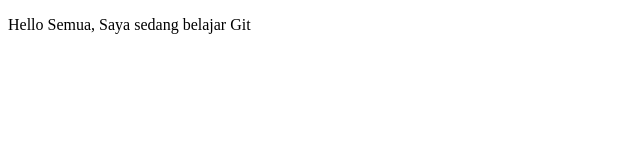
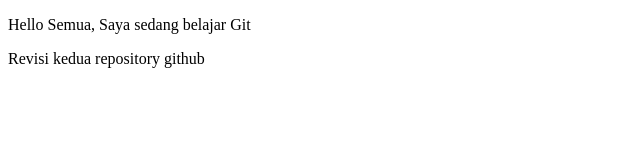
Before and after one commit to Ahmadzhda99/belajar-git, a plain HTML site: page index.html in a window 1280 px wide. Shown: the whole page, without its empty margins (0-640 px from the left). Drawn offline with Linux system fonts and the light colour scheme.

Commit message:
Ubah index

```diff
--- a/index.html
+++ b/index.html
@@ -2,9 +2,10 @@
 <html>
     <head>
         <meta charset="utf-8">
-        <title>Belajar Git - Project 01</title>
+        <title>Belajar Git - Project Repository</title>
     </head>
     <body>
         <p>Hello Semua, Saya sedang belajar Git</p>
+        <p>Revisi kedua repository github</p>
     </body>
 </html>
```
